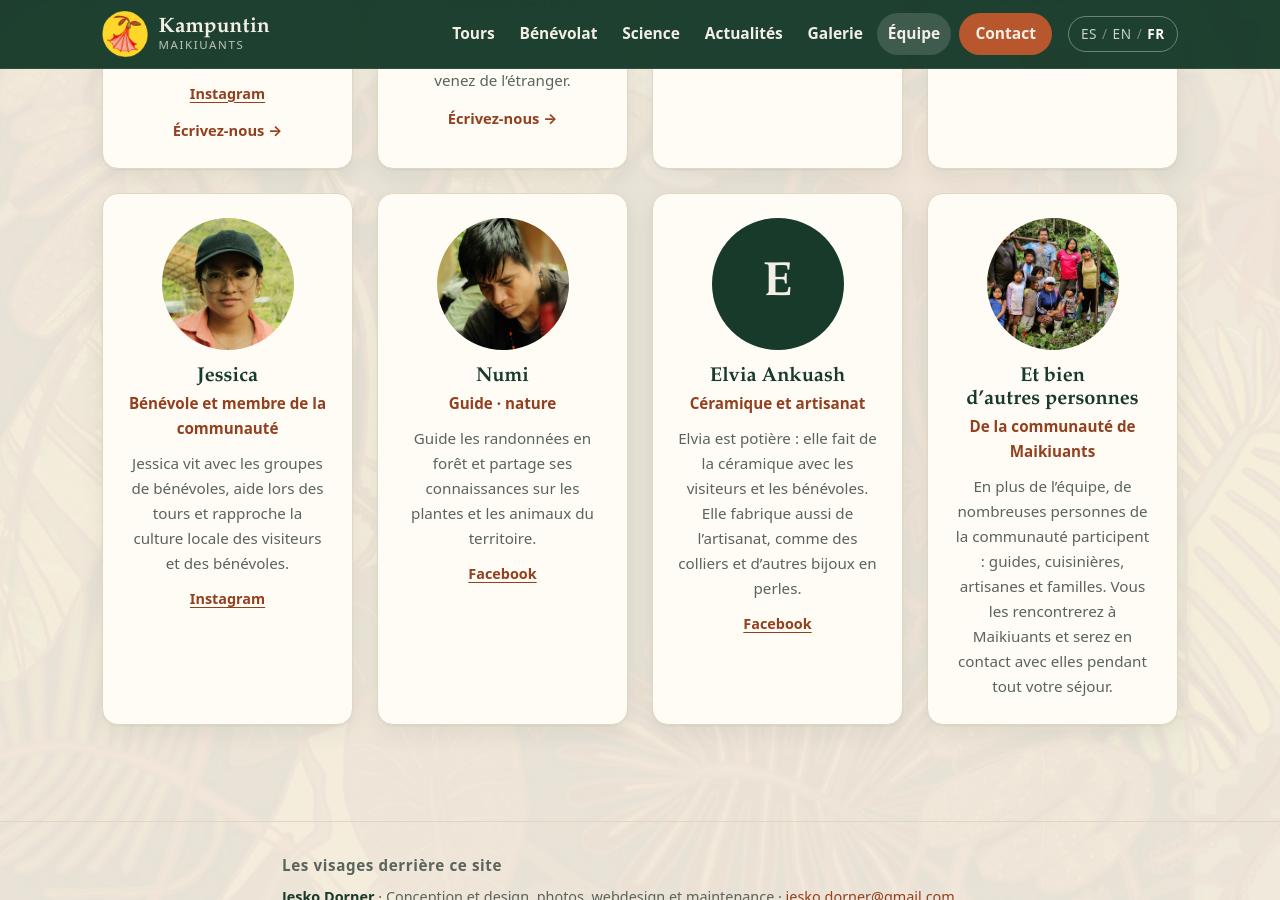
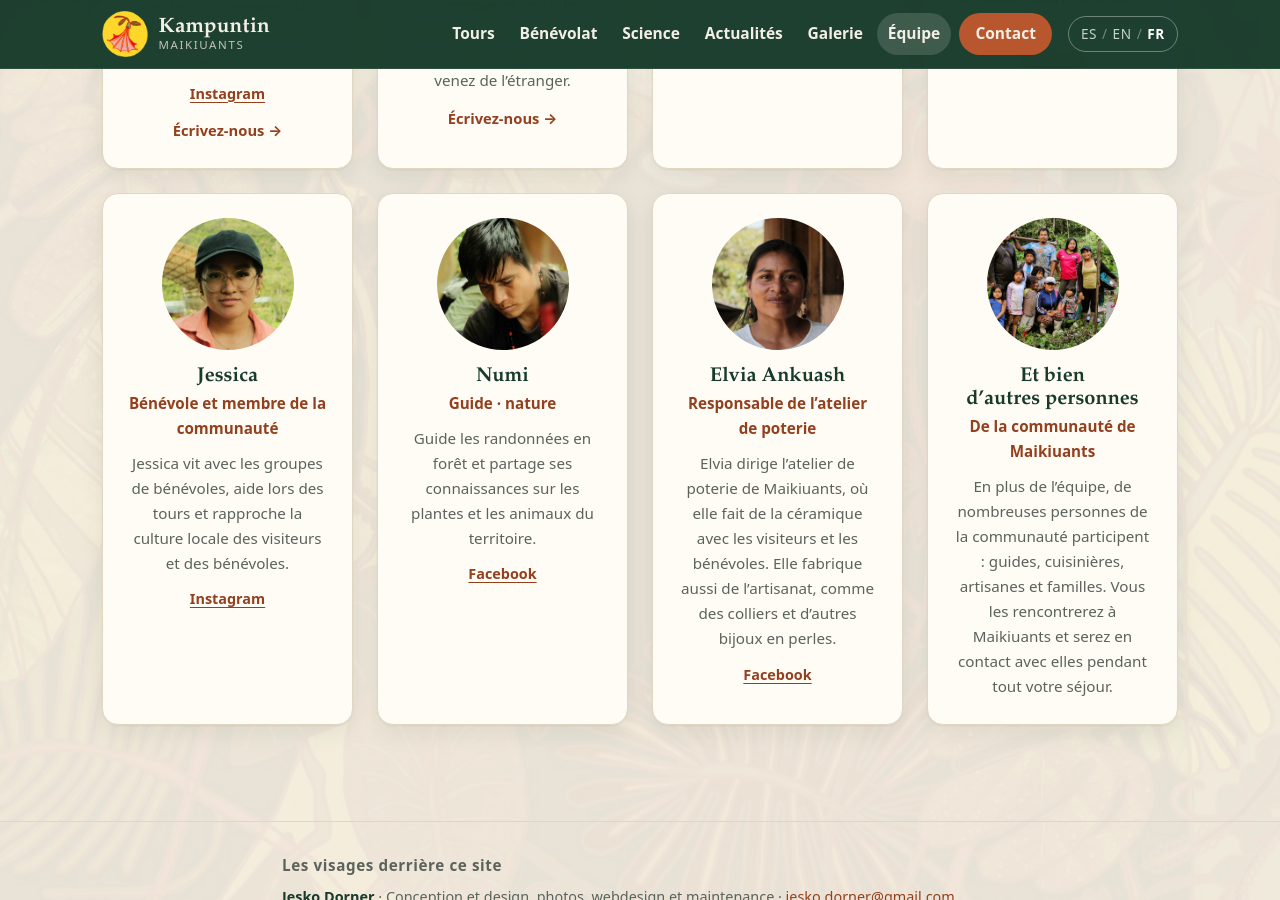
Before and after one commit to Kampuntin-Maikiuants/Kampuntin-Maikiuants.github.io, a Jekyll site: the page built from pages/fr/people.html, in a window 1280 px wide and 900 px high, scrolled down 1270 px. Built offline with Jekyll 4.4.1, drawn with Linux system fonts in a browser that asks for light colours.

Commit message:
foto elvia add und details add

```diff
--- a/_data/team.yml
+++ b/_data/team.yml
@@ -97,15 +97,15 @@
 
 - name: "Elvia Ankuash"
   group: kampuntin
-  photo: ""
+  photo: "/assets/img/equipo/elvia.jpg"
   social:
     - { name: Facebook, url: "https://www.facebook.com/elvia.ankuash" }
-  role: { es: "Cerámica y artesanía", en: "Pottery and handicrafts", fr: "Céramique et artisanat" }
+  role: { es: "Responsable de la alfarería", en: "Head of the pottery workshop", fr: "Responsable de l’atelier de poterie" }
   bio:
-    es: "Hace cerámica con los visitantes y artesanía con cuentas, como collares."
-    en: "Makes pottery with visitors and beadwork such as necklaces."
-    fr: "Fait de la céramique avec les visiteurs et de l’artisanat en perles, comme des colliers."
+    es: "Dirige la alfarería y hace artesanía con cuentas, como collares."
+    en: "Runs the pottery workshop and makes beadwork such as necklaces."
+    fr: "Dirige l’atelier de poterie et fait de l’artisanat en perles, comme des colliers."
   details:
-    es: "Elvia es alfarera: hace cerámica junto con los visitantes y los voluntarios. También hace artesanía, como collares y otras piezas con cuentas."
-    en: "Elvia is a potter: she makes ceramics together with visitors and volunteers. She also makes handicrafts such as necklaces and other beadwork."
-    fr: "Elvia est potière : elle fait de la céramique avec les visiteurs et les bénévoles. Elle fabrique aussi de l’artisanat, comme des colliers et d’autres bijoux en perles."
+    es: "Elvia dirige la alfarería de Maikiuants, donde hace cerámica junto con los visitantes y los voluntarios. También hace artesanía, como collares y otras piezas con cuentas."
+    en: "Elvia runs the pottery workshop in Maikiuants, where she makes ceramics together with visitors and volunteers. She also makes handicrafts such as necklaces and other beadwork."
+    fr: "Elvia dirige l’atelier de poterie de Maikiuants, où elle fait de la céramique avec les visiteurs et les bénévoles. Elle fabrique aussi de l’artisanat, comme des colliers et d’autres bijoux en perles."
```
Also changed, not shown: assets/img/equipo/elvia.jpg (added).
